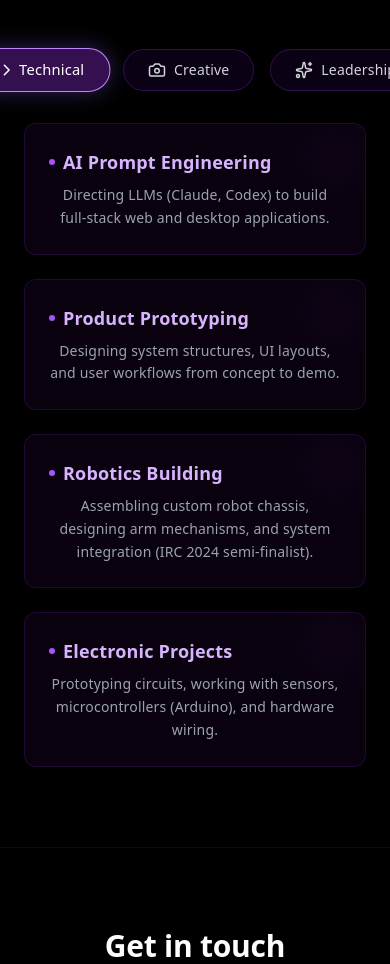
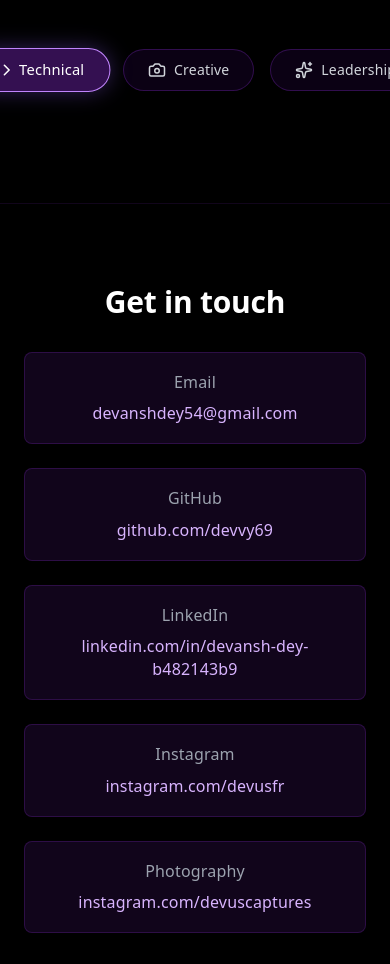
Before and after one commit to devusfr/portfolio, a React app: page / in a window 390 px wide. Shown: the part 8780-9744 px from the top of the page. Built offline with nearby package versions, Linux system fonts and the light colour scheme; the HTML template or start-up script is replaced by a standard one.

Commit message:
Hide skills content under the Technical, Creative, and Leadership tabs

```diff
--- a/src/App.jsx
+++ b/src/App.jsx
@@ -422,24 +422,7 @@ export default function Portfolio() {
             ))}
           </div>
 
-          {/* Skills Grid */}
-          <div className="grid md:grid-cols-2 gap-6 min-h-[220px]">
-            {skillCategories[activeTab].skills.map((skill, idx) => (
-              <div
-                key={idx}
-                className="bg-purple-900/10 border border-purple-900/30 rounded-xl p-6 hover:border-purple-500/40 transition-all duration-300 hover:scale-[1.02] hover:shadow-[0_0_15px_rgba(139,92,246,0.05)] relative overflow-hidden group"
-              >
-                <div className="absolute top-0 right-0 w-16 h-16 bg-purple-500/5 rounded-full blur-xl group-hover:bg-purple-500/10 transition-all duration-300"></div>
-                <h4 className="text-lg font-semibold text-purple-300 mb-2 flex items-center gap-2">
-                  <span className="w-1.5 h-1.5 bg-purple-500 rounded-full"></span>
-                  {skill.name}
-                </h4>
-                <p className="text-sm text-gray-400 leading-relaxed">
-                  {skill.details}
-                </p>
-              </div>
-            ))}
-          </div>
+
         </div>
       </section>
 
```
